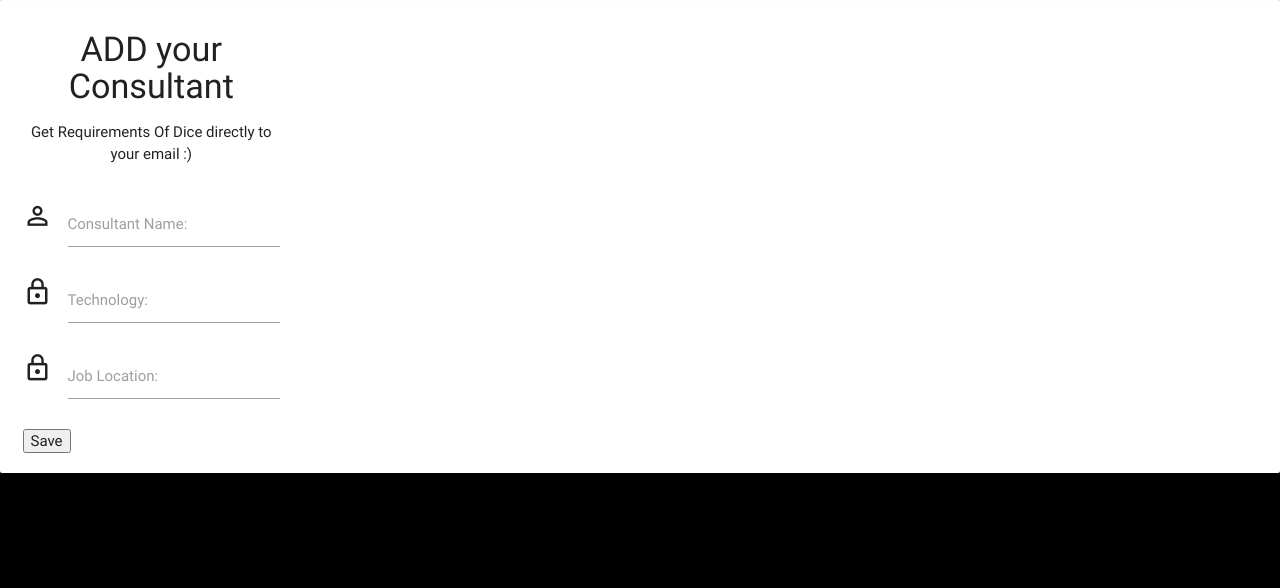
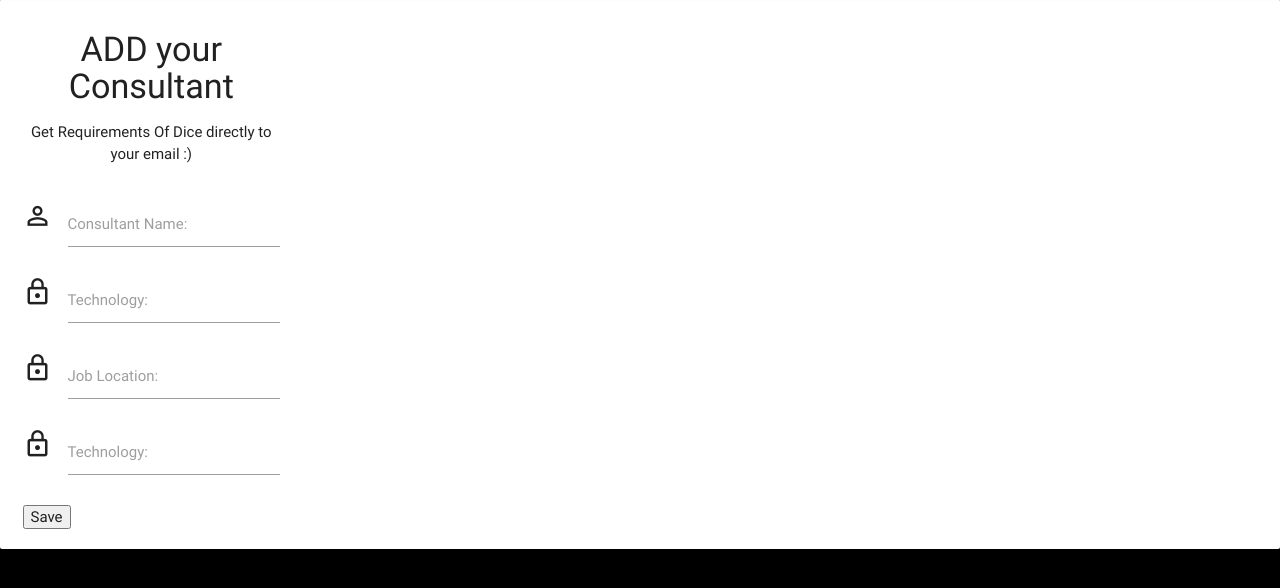
Before and after one commit to codingmaniac2138/mail, a Django app: template kdmail/templates/kdmail/add_ids.html in a window 1280 px wide. Shown: the part 73-661 px from the top of the page. Run offline with Django 3.2, Linux system fonts and the light colour scheme; the template is opened without the code that fills it, so the values that code supplies are empty, except form fields; tables that the repository leaves empty hold one stand-in row (values such as "Sample post"); form fields are guessed from the names that the template uses; parts of the project's set-up code (start-up, migrations or seed data) failed here and were passed over; some web fonts are replaced.

Commit message:
added field

```diff
--- a/kdmail/templates/kdmail/add_ids.html
+++ b/kdmail/templates/kdmail/add_ids.html
@@ -178,6 +178,14 @@
                     <label for="email" class="center-align">Job Location:</label>
                 </div>
             </div>
+            <div class="row margin">
+                <div class="input-field col s12" style="">
+                    <i class="mdi-action-lock-outline prefix"></i>
+                    {{ form.requested_email }}
+                    <label for="email" class="center-align">Technology:</label>
+                </div>
+            </div>
+
             <div class="row">
                 <div class="input-field col s12">
                     <input type="submit" value="Save">
```
